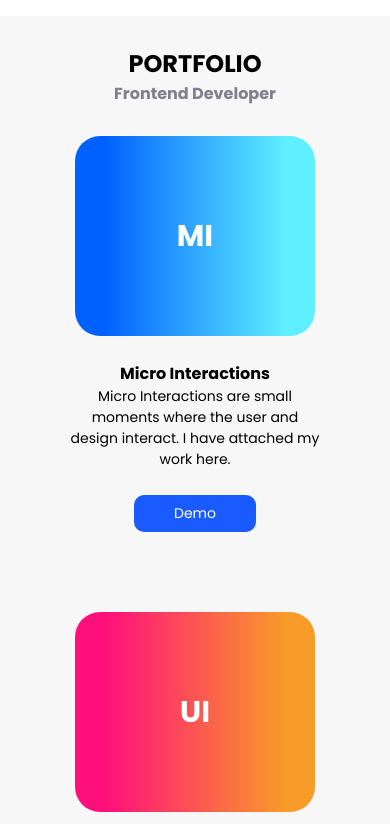
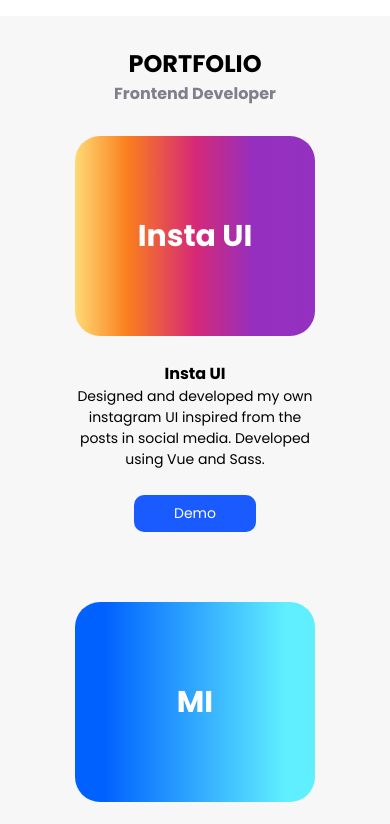
Before and after one commit to Vickey-0904/Profile, a plain HTML site: page index.html in a window 390 px wide. Shown: the part 1100-1924 px from the top of the page. Drawn offline with Linux system fonts and the light colour scheme.

Commit message:
added insta ui

```diff
--- a/index.html
+++ b/index.html
@@ -69,6 +69,22 @@
   <section class="port" id="portfolio">
     <h2 class="pt">PORTFOLIO</h2>
     <h4 style="text-align: center; color: #827e8b">Frontend Developer</h4>
+
+    <div class="row-3">
+      <div class="box-3">
+        <h4 class="t1">Insta UI</h4>
+      </div>
+
+      <div class="b2-content">
+        <h4>Insta UI</h4>
+        <p class="p-content">
+          Designed and developed my own instagram UI inspired from the posts in
+          social media. Developed using Vue and Sass.
+        </p>
+        <button class="btn-2" onclick="window.open('https://vickey-0904.github.io/Insta/')" value="Go to Google"">Demo</button>
+      </div>
+    </div>
+
     <div class="row-1">
       <div class="box-1">
         <h4 class="t1">MI</h4>
@@ -93,7 +109,7 @@
         <h4>User Interface</h4>
         <p class="p-content">
           Download my free Rayon UI kit for Figma. The Rayon UI contains
-          components with futuristic design .
+          components with futuristic design.
         </p>
         <button class="btn-2" onclick="btnact()">Download</button>
       </div>
--- a/sass/scss/portfolio.scss
+++ b/sass/scss/portfolio.scss
@@ -69,6 +69,18 @@
   margin-top: 50px;
 }
 
+.box-3 {
+  display: block;
+  width: 300px;
+  height: 220px;
+  background: rgb(254, 218, 117);
+  background: linear-gradient(90deg, rgba(254, 218, 117, 1) 0%, rgba(250, 126, 30, 1) 22%, rgba(214, 41, 118, 1) 50%, rgba(150, 47, 191, 1) 74%, rgba(148, 49, 192, 1) 100%);
+  //background-color: red;
+  color: white;
+  border-radius: 25px;
+  position: relative;
+}
+
 .box-2 {
   display: block;
   width: 300px;
@@ -97,6 +109,14 @@
   flex-direction: row-reverse;
   justify-content: center;
   flex-wrap: wrap;
+}
+
+.row-3 {
+  display: flex;
+  flex-direction: row-reverse;
+  justify-content: center;
+  flex-wrap: wrap;
+  margin-top: 70px;
 }
 
 .b2-content {
@@ -159,17 +179,25 @@
     height: 200px;
   }
 
+  .box-3{
+    width: 240px;
+    height: 200px;
+  }
+
   .port {
     padding-top: 30px;
     padding-bottom: 40px;
   }
 
+  .row-3 {
+    margin-top: 30px;
+  }
   .row-1 {
-    margin-top: 30px;
+    margin-top: 70px;
   }
 
   .row-2 {
-    margin-top: 80px;
+    margin-top: 70px;
   }
 
   .p-content {
```
Also changed, not shown: sass/css/portfolio.css, sass/css/style.css, 3 other files.
